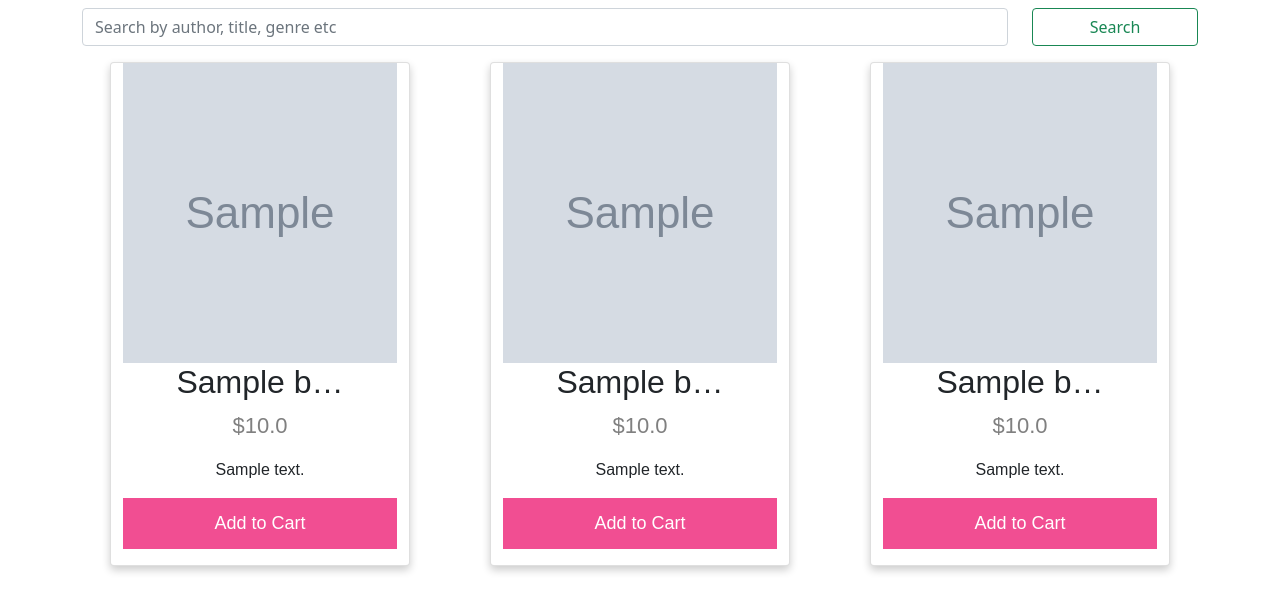
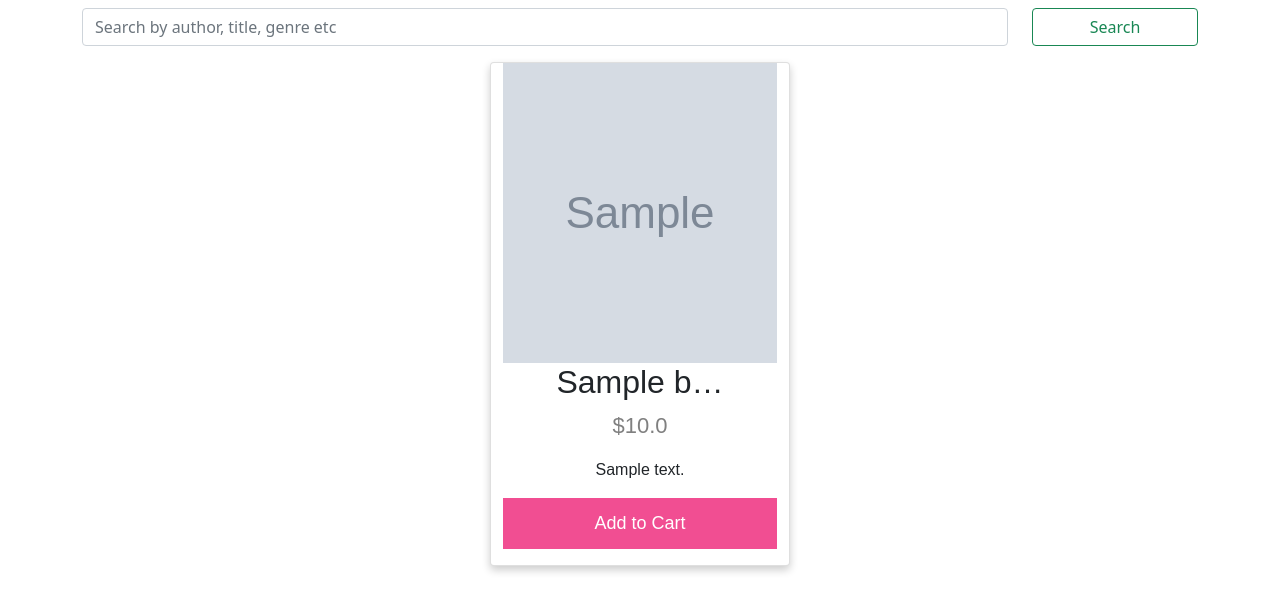
Before and after one commit to md-rashid-2023/BookB, a Django app: page / in a window 1280 px wide. Shown: the part 56-668 px from the top of the page. Run offline with Django 3.2, Linux system fonts and the light colour scheme; tables that the repository leaves empty hold one stand-in row (values such as "Sample post"); grey boxes marked "Sample" are stand-in pictures; parts of the project's set-up code (start-up, migrations or seed data) failed here and were passed over; some libraries are stand-ins or nearby versions.

Commit message:
removed boiler plate code

```diff
--- a/bookb/templates/index.html
+++ b/bookb/templates/index.html
@@ -36,36 +36,6 @@
         </div>
         {% endfor %}
 
-        {% for book in books %}
-        <div class="card mt-3">
-            <img src="/media/{{book.thumbnail}}" alt="NA" style="width:100% ;height: 300px;">
-            <h2>{{book.title|truncatechars:9}}</h2>
-            <p class="price">${{book.price}}</p>
-            <p>{{book.descriptions|truncatechars:50 }}</p>
-            {% if user.is_authenticated %}
-                <p><button onclick="add_item(this)" book="{{book.pk}}">Add to Cart</button></p>
-            {% else %}
-                <p><a href="{% url 'login' %}" book="{{book.pk}}"><button book="{{book.pk}}">Add to Cart</button></a></p>
-            {% endif %}
-
-        </div>
-        {% endfor %}
-
-        {% for book in books %}
-        <div class="card mt-3">
-            <img src="/media/{{book.thumbnail}}" alt="NA" style="width:100% ;height: 300px;">
-            <h2>{{book.title|truncatechars:9}}</h2>
-            <p class="price">${{book.price}}</p>
-            <p>{{book.descriptions|truncatechars:50 }}</p>
-            {% if user.is_authenticated %}
-                <p><button onclick="add_item(this)" book="{{book.pk}}">Add to Cart</button></p>
-            {% else %}
-                <p><a href="{% url 'login' %}" book="{{book.pk}}"><button book="{{book.pk}}">Add to Cart</button></a></p>
-            {% endif %}
-
-        </div>
-        {% endfor %}
-
     </div>
 
 </div>
```
